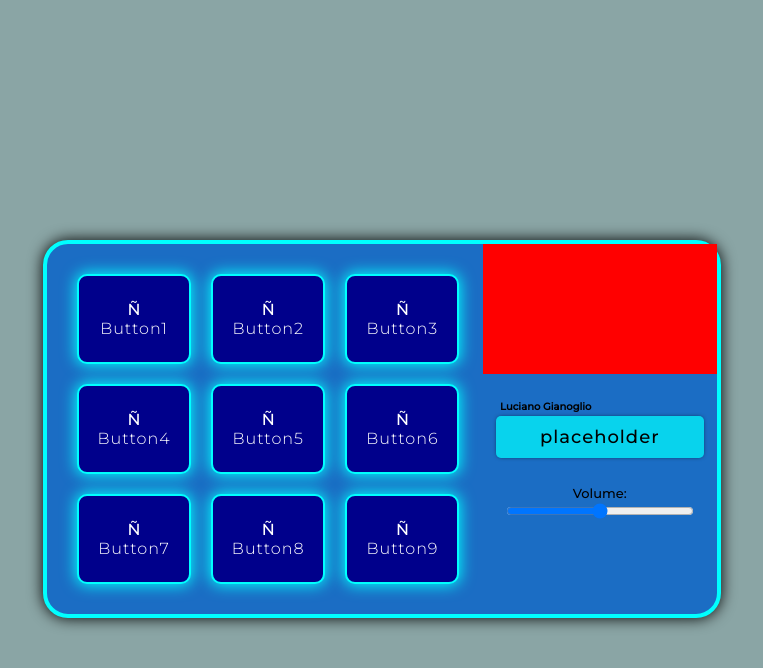
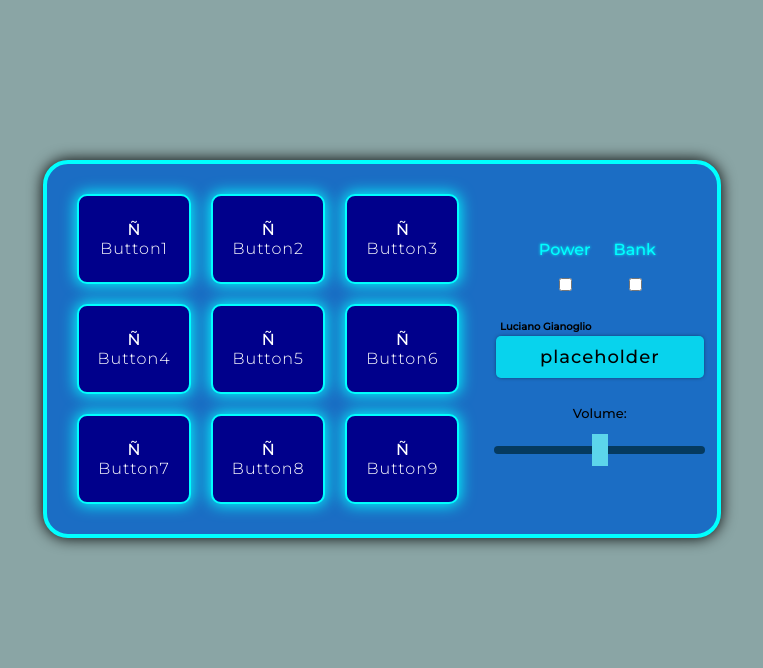
Before and after one commit to LRGianoglio/drum-machine, a React (Create React App) app: page / in a window 1280 px wide. Shown: the top 668 px of the page, without its empty margins (258-1021 px from the left). Built offline with nearby package versions, Linux system fonts and the light colour scheme.

Commit message:
feat/ start with the switches

```diff
--- a/src/App.module.css
+++ b/src/App.module.css
@@ -1,7 +1,7 @@
 .appContainer{
     background-color: var(--color-primary);
     margin: auto;
-    transform: translateY(30vh);
+    transform: translateY(20vh);
     height: 30vh;
     width: 650px;
     min-height: 350px;
--- a/src/components/Switches/Switches.jsx
+++ b/src/components/Switches/Switches.jsx
@@ -3,7 +3,14 @@
 function Switches() {
     return (
         <div className={style.switchesContainer}>
-
+            <div className={style.switchContainer}>
+                <p className={style.label}>Power</p>
+                <input type="checkbox" className={style.input}/>
+            </div>
+            <div className={style.switchContainer}>
+                <p className={style.label}>Bank</p>
+                <input type="checkbox" />
+            </div>
         </div>
     );
 }
--- a/src/components/Switches/Switches.module.css
+++ b/src/components/Switches/Switches.module.css
@@ -4,5 +4,24 @@
     position: fixed;
     top: 0;
     right: 0;
-    background-color: red;
+    display: flex;
+    justify-content: center;
+    gap: 10px;
 }
+
+.switchContainer{
+    display: flex;
+    flex-direction: column;
+    justify-content: end;
+    align-items: center;
+    width: 60px;
+}
+
+.label{
+    color: aqua;
+    text-shadow: 0px 0px 3px aqua;
+}
+
+.input{
+
+}
--- a/src/components/Volume/Volume.module.css
+++ b/src/components/Volume/Volume.module.css
@@ -16,5 +16,6 @@
 }
 
 .range{
-    width: 80%;
+    margin-top: 25px;
+    width: 90%;
 }
--- a/src/index.css
+++ b/src/index.css
@@ -15,3 +15,68 @@
   font-family: source-code-pro, Menlo, Monaco, Consolas, 'Courier New',
     monospace;
 }
+
+/********** Range Input Styles **********/
+/*Range Reset*/
+input[type="range"] {
+  -webkit-appearance: none;
+   appearance: none;
+   background: transparent;
+   cursor: pointer;
+}
+
+/* Removes default focus */
+input[type="range"]:focus {
+ outline: none;
+}
+
+/***** Chrome, Safari, Opera and Edge Chromium styles *****/
+/* slider track */
+input[type="range"]::-webkit-slider-runnable-track {
+  background-color: #053a5f;
+  border-radius: 0.5rem;
+  height: 0.5rem;
+}
+
+/* slider thumb */
+input[type="range"]::-webkit-slider-thumb {
+ -webkit-appearance: none; /* Override default look */
+  appearance: none;
+  margin-top: -12px; /* Centers thumb on the track */
+
+  /*custom styles*/
+  background-color: #5cd5eb;
+  height: 2rem;
+  width: 1rem;
+}
+
+input[type="range"]:focus::-webkit-slider-thumb {
+ border: 1px solid #053a5f;
+ outline: 3px solid #053a5f;
+ outline-offset: 0.125rem;
+}
+
+/******** Firefox styles ********/
+/* slider track */
+input[type="range"]::-moz-range-track {
+  background-color: #053a5f;
+  border-radius: 0.5rem;
+  height: 0.5rem;
+}
+
+/* slider thumb */
+input[type="range"]::-moz-range-thumb {
+  border: none; /*Removes extra border that FF applies*/
+  border-radius: 0; /*Removes default border-radius that FF applies*/
+
+  /*custom styles*/
+  background-color: #5cd5eb;
+  height: 2rem;
+  width: 1rem;
+}
+
+input[type="range"]:focus::-moz-range-thumb {
+ border: 1px solid #053a5f;
+ outline: 3px solid #053a5f;
+ outline-offset: 0.125rem;
+}
```
